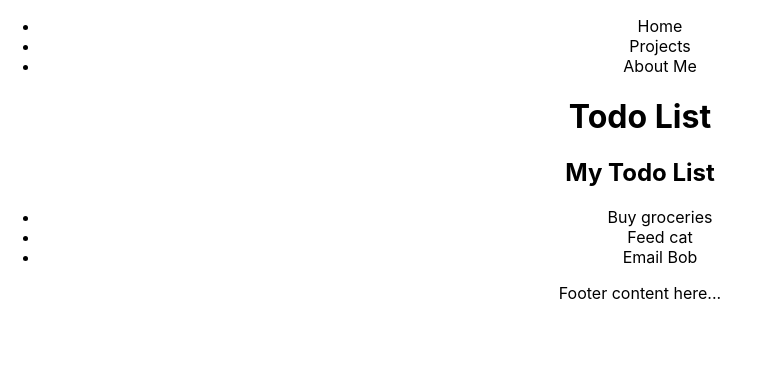
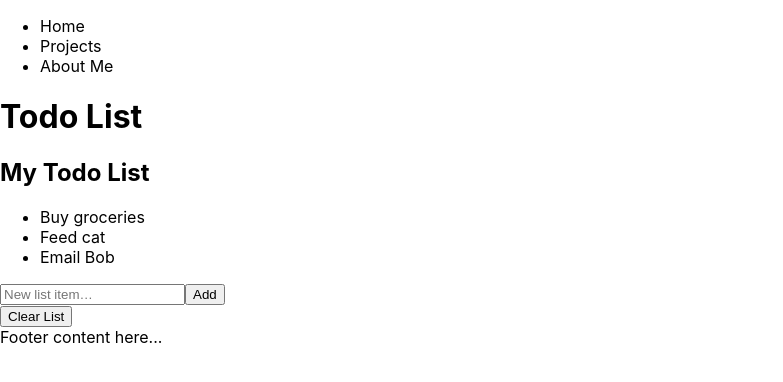
Before and after one commit to lyndonpanton/todo-list, a React (Create React App) app in the folder web-react/: page / in a window 1280 px wide. Shown: the top 382 px of the page, without its empty margins (0-783 px from the left). Built offline with nearby package versions, Linux system fonts and the light colour scheme.

Commit message:
Added an input box for new list items

```diff
--- a/web-react/src/App.css
+++ b/web-react/src/App.css
@@ -1,3 +1,5 @@
+/* Default */
+
 .App {
   text-align: center;
 }
@@ -36,3 +38,13 @@
     transform: rotate(360deg);
   }
 }
+
+/* Custom */
+
+.App {
+    text-align: initial;
+}
+
+.todo-list {
+    list-style-type: none;
+}
--- a/web-react/src/App.js
+++ b/web-react/src/App.js
@@ -6,7 +6,7 @@ import Main from './Main';
 
 function App() {
     return (
-        <div className="App">
+        <div className="">
             <Header />
             <Main />
             <Footer />
--- a/web-react/src/Main.js
+++ b/web-react/src/Main.js
@@ -1,3 +1,29 @@
+function Add() {
+    return (
+        <section>
+            <input type={"text"} placeholder="New list item…" />
+            <button>Add</button>
+        </section>
+    )
+}
+
+function Clear() {
+    return (
+        <section>
+            <button>Clear List</button>
+        </section>
+    )
+}
+
+function Edit() {
+    return (
+        <div>
+            <Add />
+            <Clear />
+        </div>
+    );
+}
+
 function Main() {
     return (
         <main>
@@ -15,6 +41,7 @@ function Todo() {
                 <li>Feed cat</li>
                 <li>Email Bob</li>
             </ul>
+            <Edit />
         </article>
     );
 }
```
